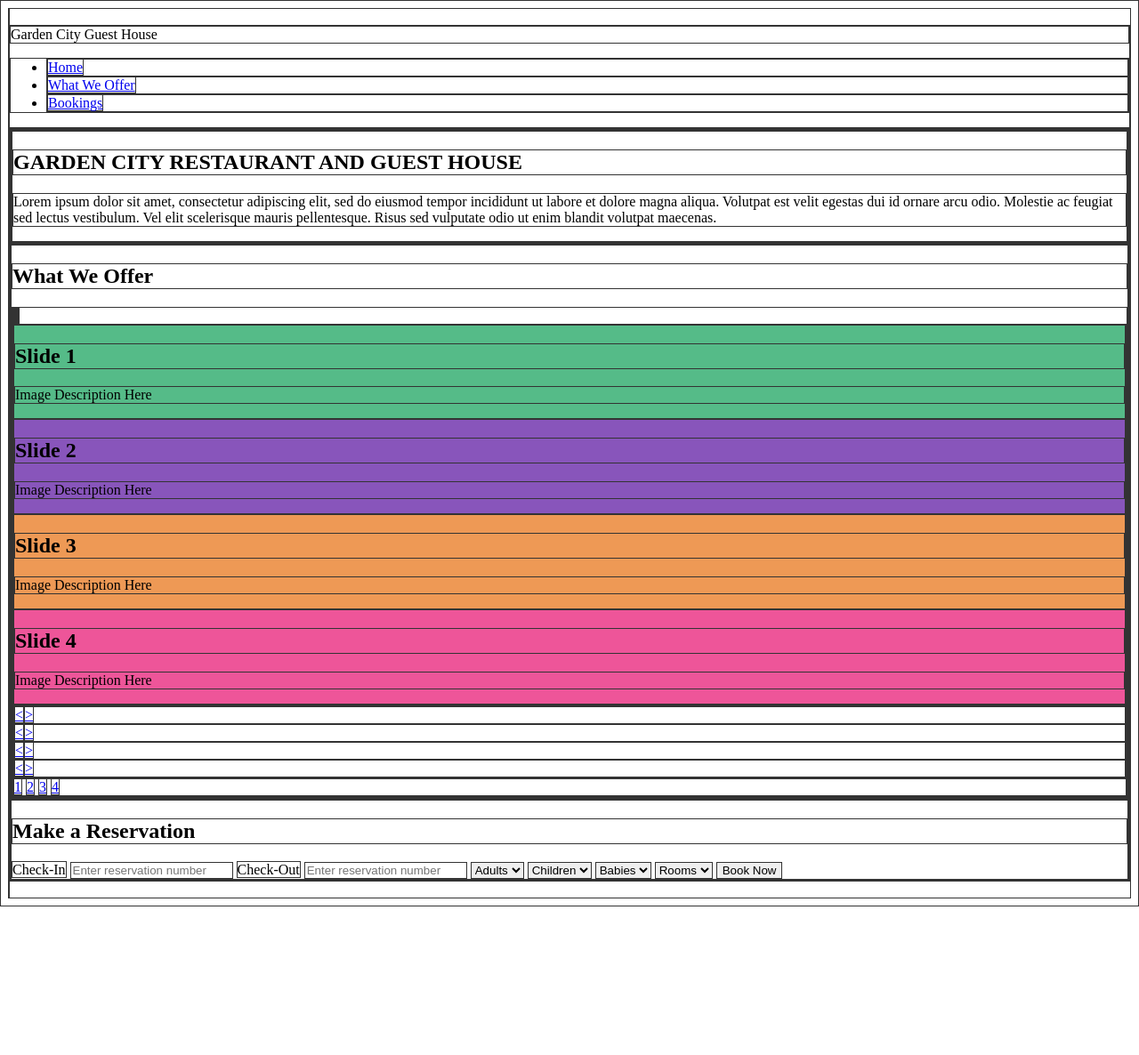
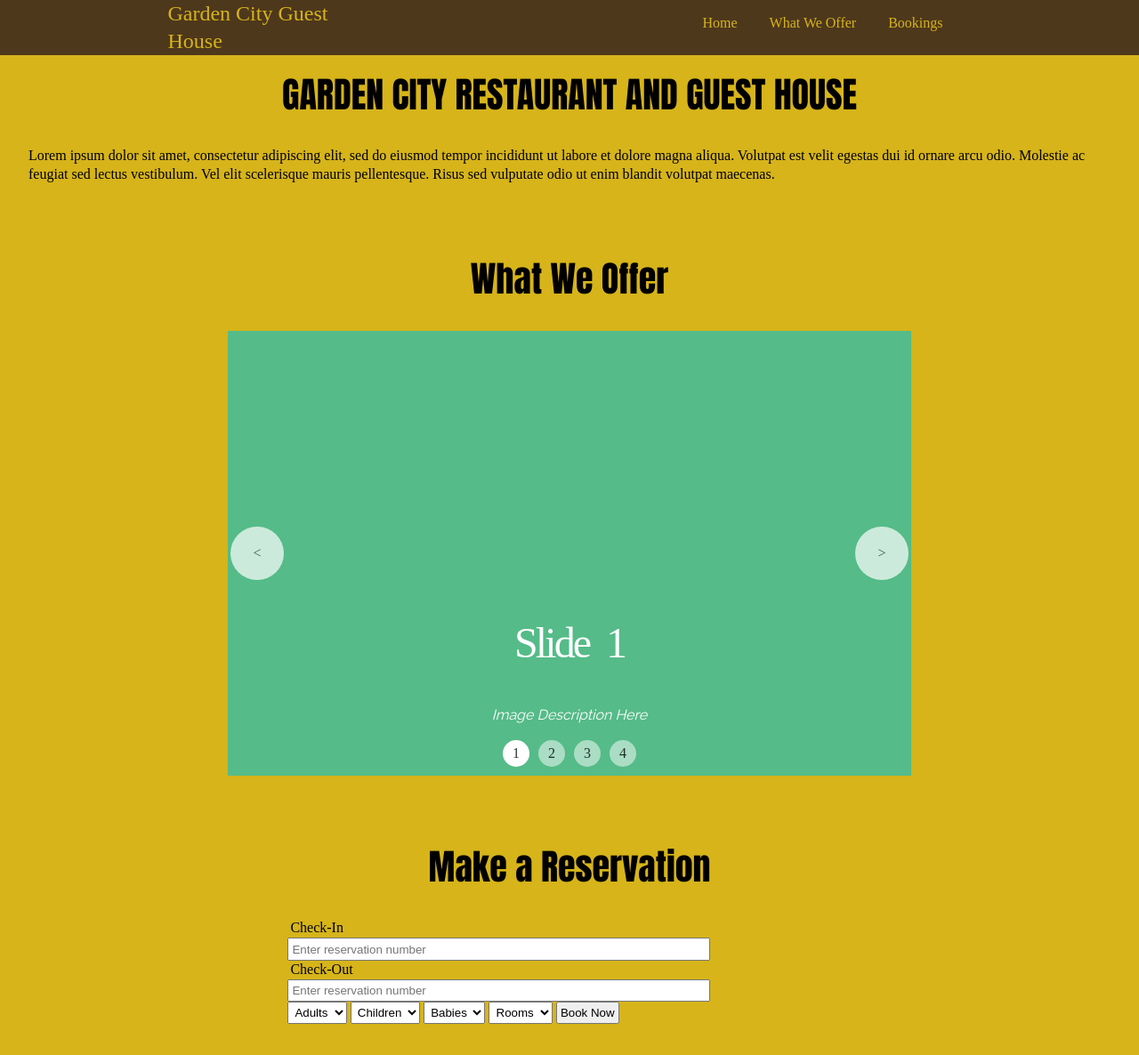
Before and after one commit to don-z3r0/gardencity, a plain HTML site: page index.html in a window 1280 px wide. Shown: the whole page at 89% size. Before the commit the page ends 1017 px from the top, so only its background shows below. Drawn offline with Linux system fonts and the light colour scheme; a web font is replaced by a local one.

Commit message:
Update styles.css

```diff
--- a/styles.css
+++ b/styles.css
@@ -1,4 +1,234 @@
+
 * {
     box-sizing: border-box;
-    border: 1px solid #333;
+    -webkit-box-sizing: border-box;
 }
+
+html,
+body {
+    height: 100%;
+}
+
+body {
+    margin: 0;
+    font: 16px/1.3 sans-serif;
+}
+
+body {
+  font-family: 'Baskervville', serif;
+  background-color: #D6B41A;
+}
+
+h1 {
+  font-family: 'Anton', sans-serif;
+  font-weight: 300;
+  font-size: 2.5em;
+  text-align: center;
+}
+
+ul {
+  list-style-type: none;
+  margin: 0;
+  padding: 1em;
+}
+
+#nav-bar {
+  background-color: #4E381C;
+  position: fixed;
+  top: 0;
+  left: 0;
+  width: 100%;
+  color: #D6B41A;
+  display: flex;
+  justify-content: space-around;
+  z-index: 1;
+}
+
+#logo {
+  height: 100%;
+  width: 12rem;
+  margin: auto 0;
+  font-size: 1.5em;
+}
+
+li {
+  display: inline;
+}
+
+li a {
+  text-decoration: none;
+  color: #D6B41A;
+  padding: 1rem;
+}
+
+li a:hover {
+  background-color: #181300;
+}
+
+#hero {
+  margin: 5rem 0;
+  padding: 0 2em;
+}
+
+.slider p {
+  font-family: "Raleway", sans-serif;
+  font-style: italic;
+}
+
+.CSSgal {
+	position: relative;
+	overflow: hidden;
+	height: 500px;
+    width: 768px;
+    margin: 0 auto 2.5rem auto;
+}
+
+/* SLIDER */
+
+.CSSgal .slider {
+	height: 100%;
+	white-space: nowrap;
+	font-size: 0;
+	transition: 0.8s;
+}
+
+/* SLIDES */
+
+.CSSgal .slider > * {
+	font-size: 1rem;
+	display: inline-block;
+	white-space: normal;
+	vertical-align: top;
+	height: 100%;
+	width: 100%;
+	background: none 50% no-repeat;
+	background-size: cover;
+}
+
+/* PREV/NEXT, CONTAINERS & ANCHORS */
+
+.CSSgal .prevNext {
+	position: absolute;
+	z-index: 1;
+	top: 50%;
+	width: 100%;
+	height: 0;
+}
+
+.CSSgal .prevNext > div+div {
+	visibility: hidden; /* Hide all but first P/N container */
+}
+
+.CSSgal .prevNext a {
+	background: #fff;
+	position: absolute;
+	width:       60px;
+	height:      60px;
+	line-height: 60px; /* If you want to place numbers */
+	text-align: center;
+	opacity: 0.7;
+	-webkit-transition: 0.3s;
+					transition: 0.3s;
+	-webkit-transform: translateY(-50%);
+					transform: translateY(-50%);
+	left: 0;
+}
+.CSSgal .prevNext a:hover {
+	opacity: 1;
+}
+.CSSgal .prevNext a+a {
+	left: auto;
+	right: 0;
+}
+
+/* NAVIGATION */
+
+.CSSgal .bullets {
+	position: absolute;
+	z-index: 2;
+	bottom: 0;
+	padding: 10px 0;
+	width: 100%;
+	text-align: center;
+}
+.CSSgal .bullets > a {
+	display: inline-block;
+	width:       30px;
+	height:      30px;
+	line-height: 30px;
+	text-decoration: none;
+	text-align: center;
+	background: rgba(255, 255, 255, 1);
+	-webkit-transition: 0.3s;
+					transition: 0.3s;
+}
+.CSSgal .bullets > a+a {
+	background: rgba(255, 255, 255, 0.5); /* Dim all but first */
+}
+.CSSgal .bullets > a:hover {
+	background: rgba(255, 255, 255, 0.7) !important;
+}
+
+/* NAVIGATION BUTTONS */
+/* ALL: */
+.CSSgal >s:target ~ .bullets >* {      background: rgba(255, 255, 255, 0.5);}
+/* ACTIVE */
+#s1:target ~ .bullets >*:nth-child(1) {background: rgba(255, 255, 255,   1);}
+#s2:target ~ .bullets >*:nth-child(2) {background: rgba(255, 255, 255,   1);}
+#s3:target ~ .bullets >*:nth-child(3) {background: rgba(255, 255, 255,   1);}
+#s4:target ~ .bullets >*:nth-child(4) {background: rgba(255, 255, 255,   1);}
+/* More slides? Add here more rules */
+
+/* PREV/NEXT CONTAINERS VISIBILITY */
+/* ALL: */
+.CSSgal >s:target ~ .prevNext >* {      visibility: hidden;}
+/* ACTIVE: */
+#s1:target ~ .prevNext >*:nth-child(1) {visibility: visible;}
+#s2:target ~ .prevNext >*:nth-child(2) {visibility: visible;}
+#s3:target ~ .prevNext >*:nth-child(3) {visibility: visible;}
+#s4:target ~ .prevNext >*:nth-child(4) {visibility: visible;}
+/* More slides? Add here more rules */
+
+/* SLIDER ANIMATION POSITIONS */
+
+#s1:target ~ .slider {transform: translateX(   0%); -webkit-transform: translateX(   0%);}
+#s2:target ~ .slider {transform: translateX(-100%); -webkit-transform: translateX(-100%);}
+#s3:target ~ .slider {transform: translateX(-200%); -webkit-transform: translateX(-200%);}
+#s4:target ~ .slider {transform: translateX(-300%); -webkit-transform: translateX(-300%);}
+/* More slides? Add here more rules */
+
+
+/* CSSgal CUSTOM STYLES / OVERRIDES HERE: */
+
+.CSSgal{
+	color: #fff;
+	text-align: center;
+}
+.CSSgal .slider h2 {
+	margin-top: 40vh;
+	font-weight: 200;
+	letter-spacing: -0.06em;
+	word-spacing: 0.2em;
+	font-size: 3em;
+}
+.CSSgal a {
+	border-radius: 50%;
+	margin: 0 3px;
+	color: rgba(0,0,0,0.8);
+	text-decoration: none;
+}
+
+.booking-div  {
+  max-width: 40rem;
+  margin: auto;
+  padding-bottom: 2rem;
+}
+
+.booking-div input {
+  display: block;
+  width: 75%;
+}
+
+.booking {
+  padding: 0.2rem;
+}
```
